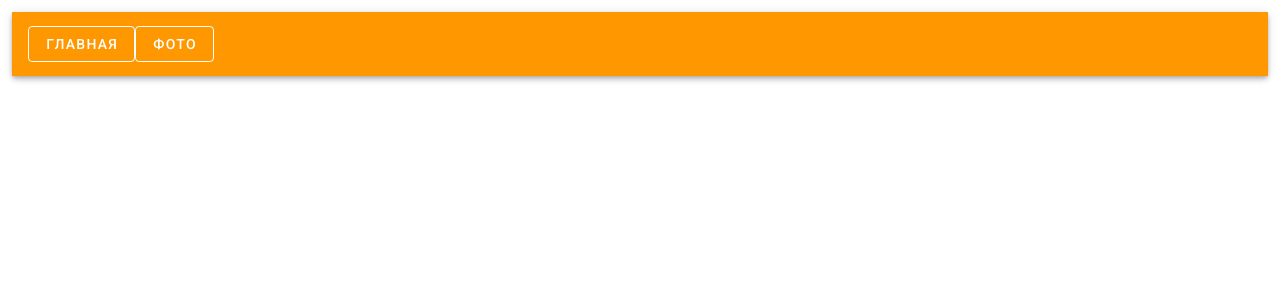
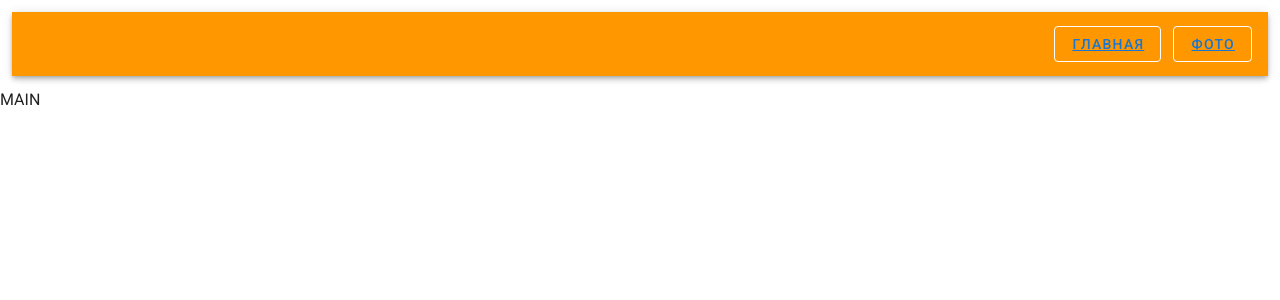
Before and after one commit to KharitonovaDina/v-photogallery, a Vue app: page / in a window 1280 px wide. Shown: the top 300 px of the page. Built offline with nearby package versions, Linux system fonts and the light colour scheme.

Commit message:
add components: UIPhoto, UINavBar

```diff
--- a/src/App.vue
+++ b/src/App.vue
@@ -1,21 +1,17 @@
 <template>
   <v-app>
-    <v-container fluid>
-      <v-app-bar
-        color="orange"
-        dark
-      >
-        <v-btn outlined> Главная </v-btn>
-        <v-btn outlined> Фото </v-btn>
-      </v-app-bar>
-    </v-container>
+    <UiNavBar/>
+    <router-view/>
   </v-app>
 </template>
 
 <script>
+import UiNavBar from '@/components/UiNavBar.vue';
 
 export default {
   name: 'App',
-
+  components: {
+    UiNavBar,
+  },
 };
 </script>
--- /dev/null
+++ b/src/components/Photo/UiPhoto.vue
@@ -0,0 +1,21 @@
+<template>
+  <div>
+    {{ photo.id + photo.title}}
+  </div>
+</template>
+
+<script>
+export default {
+  name: 'UiPhoto',
+  props: {
+    photo: {
+      type: Object,
+      required: true,
+    },
+  },
+};
+</script>
+
+<style scoped>
+
+</style>
--- /dev/null
+++ b/src/components/UiNavBar.vue
@@ -0,0 +1,27 @@
+<template>
+  <v-container fluid>
+    <v-app-bar
+      color="orange"
+      dark
+    >
+      <v-spacer/>
+      <v-btn outlined class="ml-3">
+        <router-link to="/">Главная</router-link>
+      </v-btn>
+      <v-btn outlined class="ml-3">
+        <router-link to="/photos"> Фото </router-link>
+      </v-btn>
+    </v-app-bar>
+  </v-container>
+</template>
+
+<script>
+export default {
+  name: 'UiNavBar',
+};
+
+</script>
+
+<style scoped>
+
+</style>
--- a/src/router/index.js
+++ b/src/router/index.js
@@ -1,29 +1,29 @@
-// import Vue from 'vue';
-// import VueRouter from 'vue-router';
-//
-//
-// Vue.use(VueRouter);
-//
-// const routes = [
-//   {
-//     path: '/',
-//     name: 'home',
-//     // component: HomeView,
-//   },
-//   {
-//     path: '/about',
-//     name: 'about',
-//     // route level code-splitting
-//     // this generates a separate chunk (about.[hash].js) for this route
-//     // which is lazy-loaded when the route is visited.
-//     // component: () => import(/* webpackChunkName: "about" */ '../views/AboutView.vue'),
-//   },
-// ];
-//
-// const router = new VueRouter({
-//   mode: 'history',
-//   base: process.env.BASE_URL,
-//   routes,
-// });
-//
-// export default router;
+import Vue from 'vue';
+import VueRouter from 'vue-router';
+import MainPage from '@/views/MainPage.vue';
+
+Vue.use(VueRouter);
+
+const routes = [
+  {
+    path: '/',
+    name: 'home',
+    component: MainPage,
+  },
+  {
+    path: '/photos',
+    name: 'photos',
+    // route level code-splitting
+    // this generates a separate chunk (about.[hash].js) for this route
+    // which is lazy-loaded when the route is visited.
+    component: () => import(/* webpackChunkName: "photos" */ '../views/PhotosPage.vue'),
+  },
+];
+
+const router = new VueRouter({
+  mode: 'history',
+  base: process.env.BASE_URL,
+  routes,
+});
+
+export default router;
--- /dev/null
+++ b/src/views/MainPage.vue
@@ -0,0 +1,15 @@
+<template>
+  <div>
+    MAIN
+  </div>
+</template>
+
+<script>
+// export default {
+//
+// }
+</script>
+
+<style scoped>
+
+</style>
--- /dev/null
+++ b/src/views/PhotosPage.vue
@@ -0,0 +1,30 @@
+<template>
+  <v-container>
+    <UiPhoto
+      :key="photo.id" v-for="photo in photos"
+      :photo="photo"
+    />
+  </v-container>
+</template>
+
+<script>
+import UiPhoto from '@/components/Photo/UiPhoto.vue';
+
+export default {
+  components: {
+    UiPhoto,
+  },
+  data: () => ({
+    photos: [
+      { id: 1, title: 'Фото 1' },
+      { id: 2, title: 'Фото 2' },
+      { id: 3, title: 'Фото 3' },
+      { id: 4, title: 'Фото 4' },
+    ],
+  }),
+};
+</script>
+
+<style scoped>
+
+</style>
```
